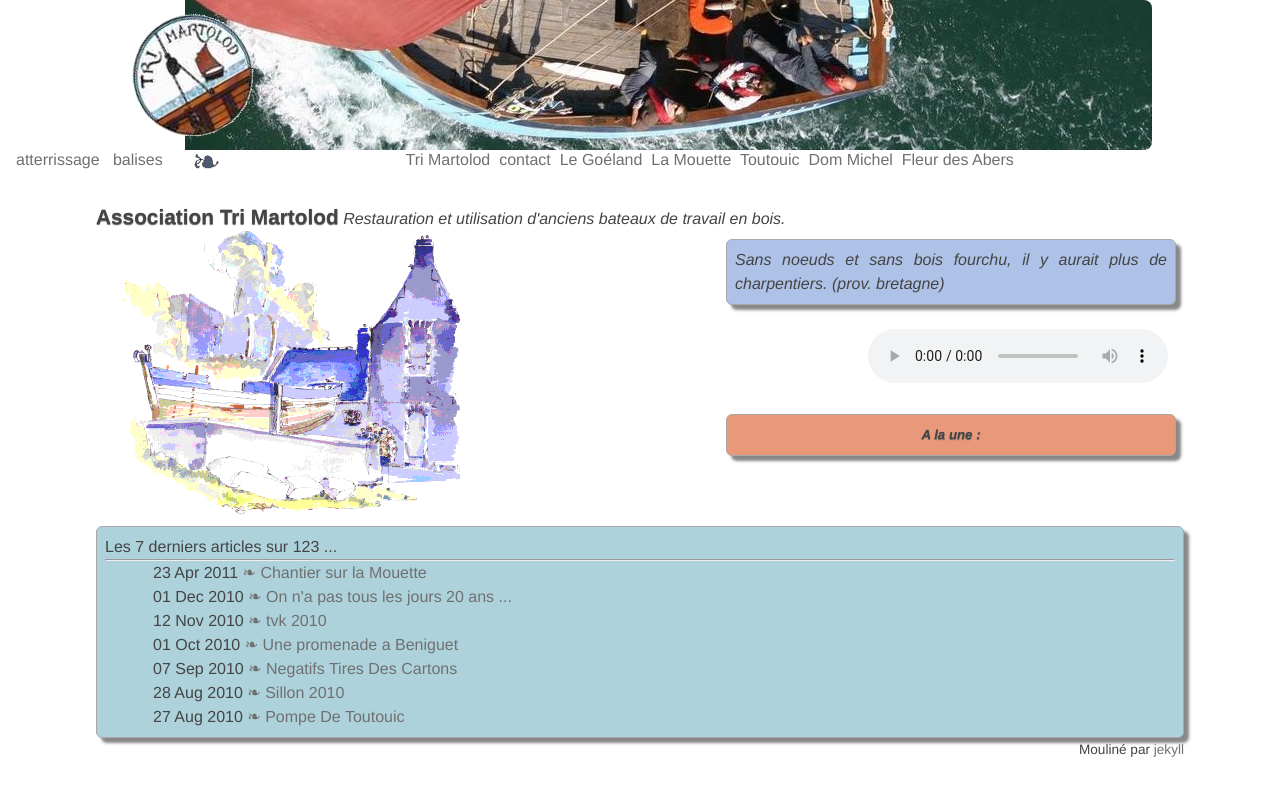
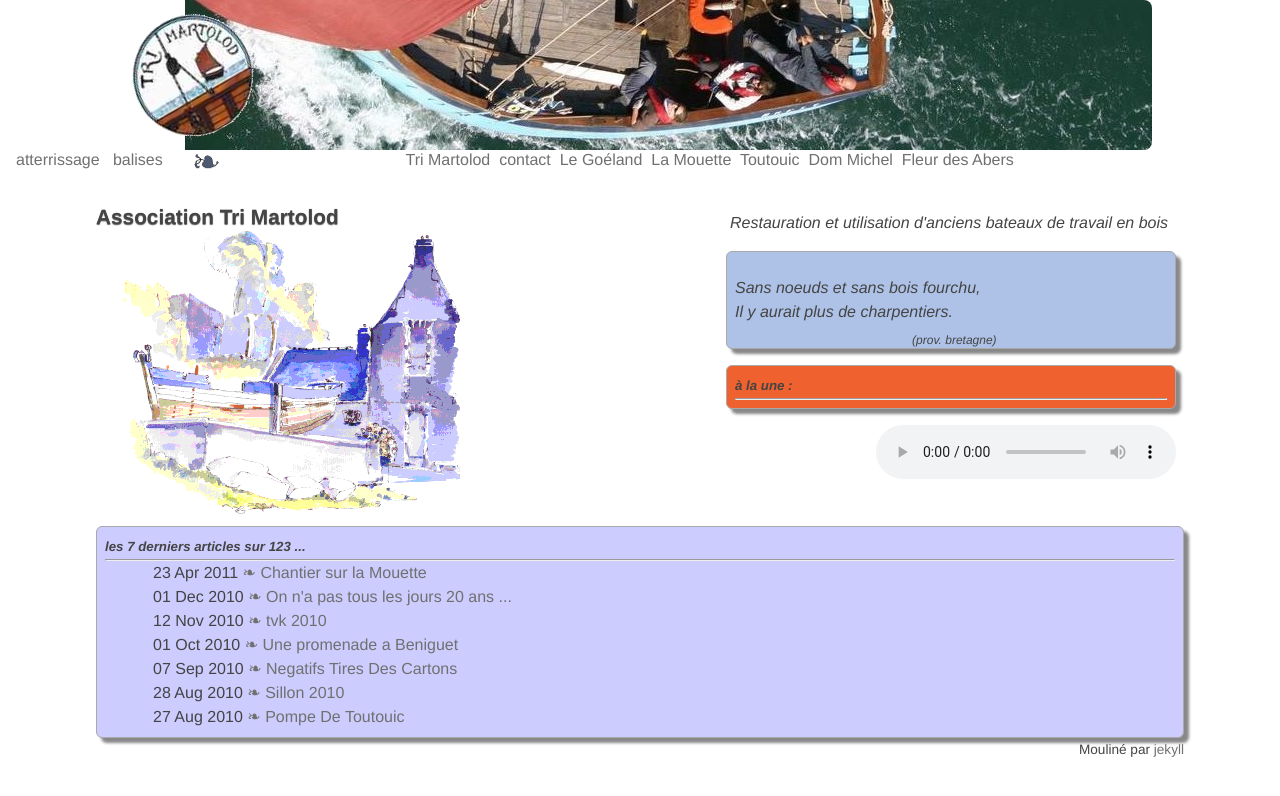
Before and after one commit to danc/trimartolod.free.fr, a Jekyll site: the page built from index.html, in a window 1280 px wide. Shown: the top 796 px of the page. Built offline with Jekyll 4.4.1, drawn with Linux system fonts in a browser that asks for light colours; some web fonts are replaced; Markdown is read by kramdown in place of the engine named in the settings.

Commit message:
couleurs

```diff
--- a/_layouts/archive_yearly.html
+++ b/_layouts/archive_yearly.html
@@ -2,9 +2,9 @@
 layout: default
 ---
 <div id="prez">
-<h1><a href="/{{ page.year | minus: 1 }}"> ...  </a> {{ page.year }}
+<h1><a href="/{{ page.year | minus: 1 }}"> &larr;  </a> {{ page.year }}
 
-<a href="/{{ page.year | plus: 1 |  }}">  ...</a>
+<a href="/{{ page.year | plus: 1 |  }}">  &rarr;</a>
 
 
 </h1>
--- a/css/screen.css
+++ b/css/screen.css
@@ -23,13 +23,18 @@ body {
   line-height: 1.3em;
 }
 
-h1, h2, h3, h4, h5, h6 {
+h1, h2, h3, h4 {
   text-shadow: 0px 1px 1px #666;
+}
+
+h5 {
+font-style:italic
 }
 
 h1 {
   font-size: 130%;
   margin-bottom: 1em;
+  font-style:italic;
 }
 
 
@@ -61,6 +66,13 @@ table {
 /* Site
 /*
 /*****************************************************************************/
+#small {
+  text-align: center;
+  font-size: 75%;
+  margin: 0;
+  line-height: 0;
+}
+
 #asso b  {
   font-family: 'Droid Sans',"Helvetica Neue",Helvetica,Verdana,sans-serif;
   font-size: 12pt;
@@ -70,9 +82,20 @@ table {
   text-shadow: 0px 1px 1px #666;
 }
 
+#asso i {
+
+  text-align: right;
+  margin: 0.5em;
+  padding-right: 0.5em ;
+  float: right;
+  clear: right;
+
+}
 .zoom:hover {
    font-size: 130%;
-   border: 0px;
+   /* border: 0px; */
+   border-bottom: 1px solid darkgray;
+   font-style:italic;
 }
 
 .bandeau {
@@ -131,7 +154,7 @@ table {
 
 #post {
   border: 1px solid darkgrey;
-  background: #add2db;
+  background: /*#add2db*/    #CCCCFF;
 	padding : 0.5em;
   border-radius: 6px;
 	-moz-border-radius: 6px;
@@ -140,8 +163,8 @@ table {
    -webkit-box-shadow: 5px 5px 3px #888;
    -moz-box-shadow: 5px 5px 3px #888;
    box-shadow: 5px 5px 3px #888;
+   }
 
-   }
 #post h1 {
 	border-bottom: 1px solid gray;
 }
@@ -150,7 +173,7 @@ table {
 #categories {
  font-size: 85%;
  float: right;
- clear: right;
+ //clear: right;
  color: darkgray;
  padding: 2px 0 0 2em;
  background:url(tag.png) no-repeat left 4px;
@@ -179,6 +202,7 @@ float:left;
 
   font-size: 130%;
    border: 0px;
+   font-style:italic;
 }
 
 .next {
@@ -190,6 +214,7 @@ float:left;
 .next:hover {
   font-size: 130%;
    border: 0px;
+   font-style:italic;
 }
 .nuage div a:hover {
   font-size: 130%;
@@ -224,7 +249,7 @@ float:left;
   width: 27em;
  	margin : 0.5em ;
 	border: 1px solid darkgrey;
-	background:#e99879;
+	background: #EF612F;
 	padding : 0.5em;
   border-radius: 6px;
 	-moz-border-radius: 6px;
@@ -248,11 +273,11 @@ float:left;
 .mus {
 	float: right;
 	clear: right;
-  margin : 0.5em ;
+ /* margin : 0.5em ; */
 	padding : 0.5em;
   }
 #prez {
-  background: #add2db;
+  background: /*#add2db*/ #CCCCFF;
 	padding : 0.5em;
   border-radius: 6px;
 	-moz-border-radius: 6px;
--- a/index.html
+++ b/index.html
@@ -7,26 +7,18 @@ title: Tri Martolod
 <div id="asso">
 <b>
 Association Tri Martolod</b>
-<i>Restauration et utilisation d'anciens bateaux de travail en bois.</i></div>
+<i>Restauration et utilisation d'anciens bateaux de travail en bois</i>
+</div>
 
 <div class="citation">
-<i>Sans
-noeuds et sans bois fourchu, il y aurait plus de charpentiers. (prov. bretagne)</i>
+<i><p>Sans noeuds et sans bois fourchu,<br/>Il y aurait plus de charpentiers. </p>
+<p id="small">&nbsp;&nbsp;(prov. bretagne)</p></i>
 </div>
 
-<div class="mus">
-<audio  controls="controls"  >
-  <source src="http://trimartolod.free.fr/trimartolod.mp3" type="audio/mp3">
-  <source src="http://trimartolod.free.fr/trimartolod.ogg" type="audio/ogg">
-<!--- Pour les  navigateurs qui ne supportent pas html5 audio -->
-<embed src="mus/trimartolod.mid" hidden="false" autostart="true"
-loop="false" width=50 height=15 controller="false"
-controls=smallconsole /><bgsound src="mus/trimartolod.mid" loop="once"/>
-</audio>
-</div>
 
 <div class="une">
-<center><h5><i>A la une :</i></h5></center>
+<h5>à la une :</h5>
+<hr/>
 {% for tag in site.iterable.tags %}
 {% if tag.name == 'accueil' %}
 <ul>
@@ -38,23 +30,22 @@ controls=smallconsole /><bgsound src="mus/trimartolod.mid" loop="once"/>
 {% endfor %}
 </div>
 
+<div class="mus">
+<audio  controls="controls" autoplay>
+  <source src="http://trimartolod.free.fr/mus/trimartolod.mp3" type="audio/mp3">
+  <source src="http://trimartolod.free.fr/mus/trimartolod.ogg" type="audio/ogg">
+<!--- Pour les  navigateurs qui ne supportent pas html5 audio -->
+
+</audio>
+</div>
 
 <div>
-
-
 <img src="css/mouettechantier.gif" alt="Aquarelle d'Hubert Michéa. La
 Mouette en chantier"/>
-
-
-
 </div>
 
-
-
-
-
 <div id="post">
-Les 7 derniers articles sur {{ site.posts | size }} ...
+<h5>les 7 derniers articles sur {{ site.posts | size }} ...</h5>
 <hr/>
 <ul>
   {% for post in site.posts limit: 7 %}
@@ -63,4 +54,7 @@ Les 7 derniers articles sur {{ site.posts | size }} ...
 
 </ul>
 </div>
+
+
+
 <div class="powered">Mouliné par <a href="/tag/jekyll"> jekyll</a></div>
```
Also changed, not shown: _includes/prevnext.textile (+9 -4 lines).
